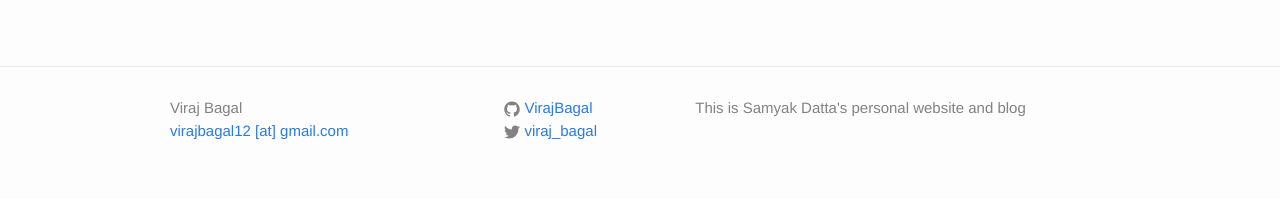
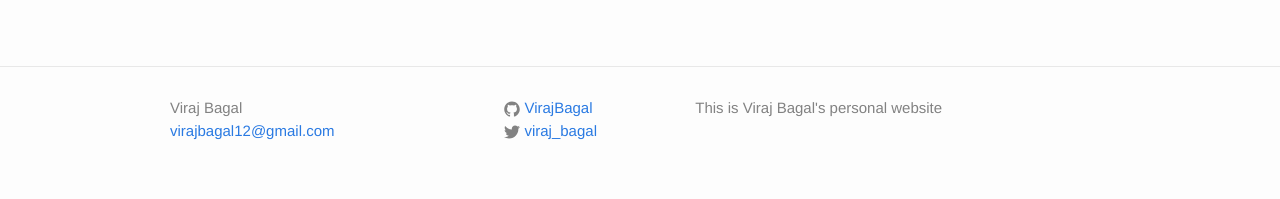
Before and after one commit to VirajBagal/VirajBagal.github.io, a Jekyll site: the page built from index.md, in a window 1280 px wide. Shown: the part 1193-1392 px from the top of the page. Built offline with Jekyll 4.4.1, drawn with Linux system fonts in a browser that asks for light colours.

Commit message:
Update _config.yml

```diff
--- a/_config.yml
+++ b/_config.yml
@@ -7,9 +7,9 @@
 
 # Site settings
 title: Viraj Bagal
-email: virajbagal12 [at] gmail.com
+email: virajbagal12@gmail.com
 description: > # this means to ignore newlines until "baseurl:"
-  This is Samyak Datta's personal website and blog
+  This is Viraj Bagal's personal website
 baseurl: "" # the subpath of your site, e.g. /blog
 url: "http://VirajBagal.github.io" # the base hostname & protocol for your site
 permalink: blog/:year/:month/:title
```
